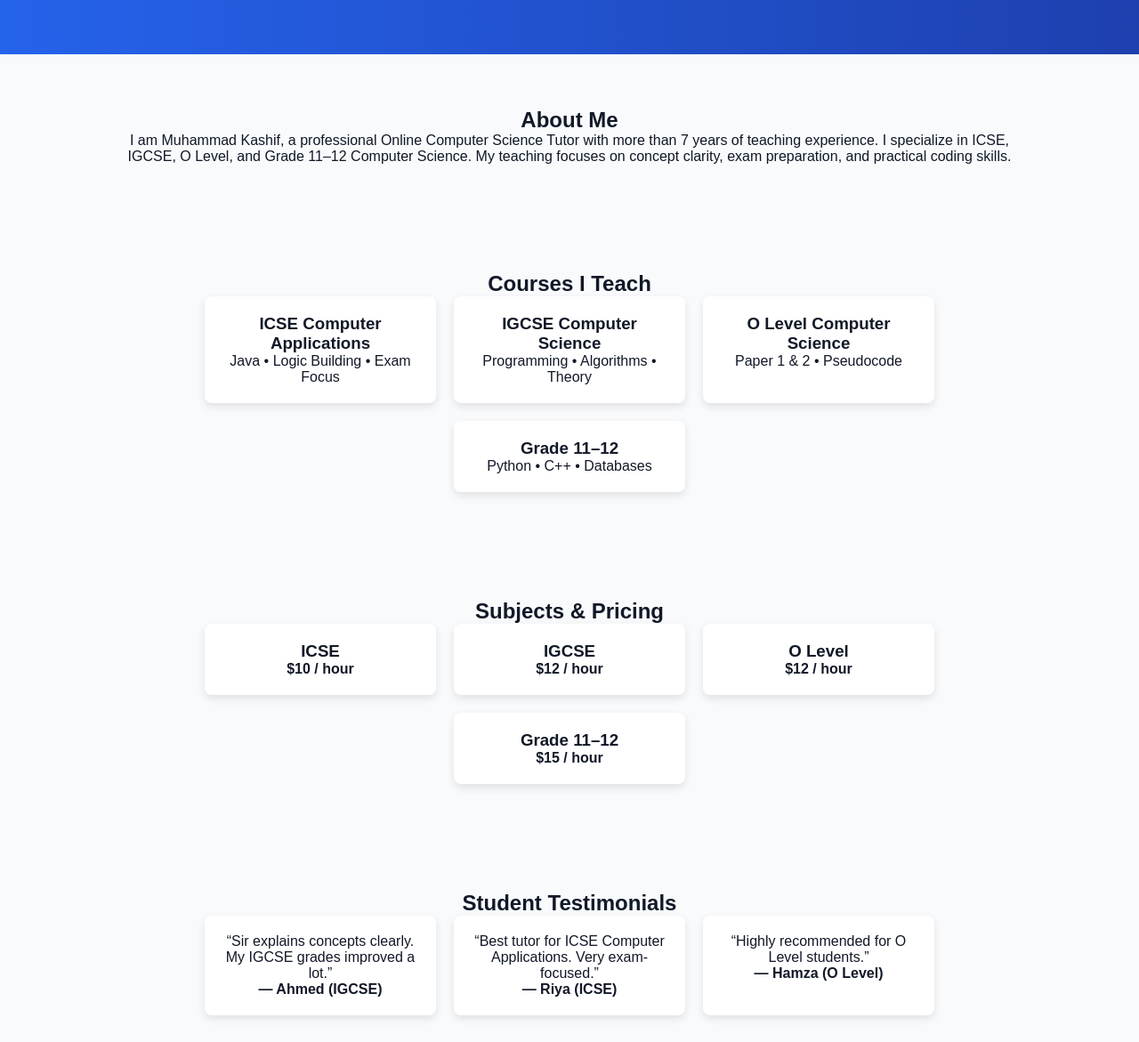
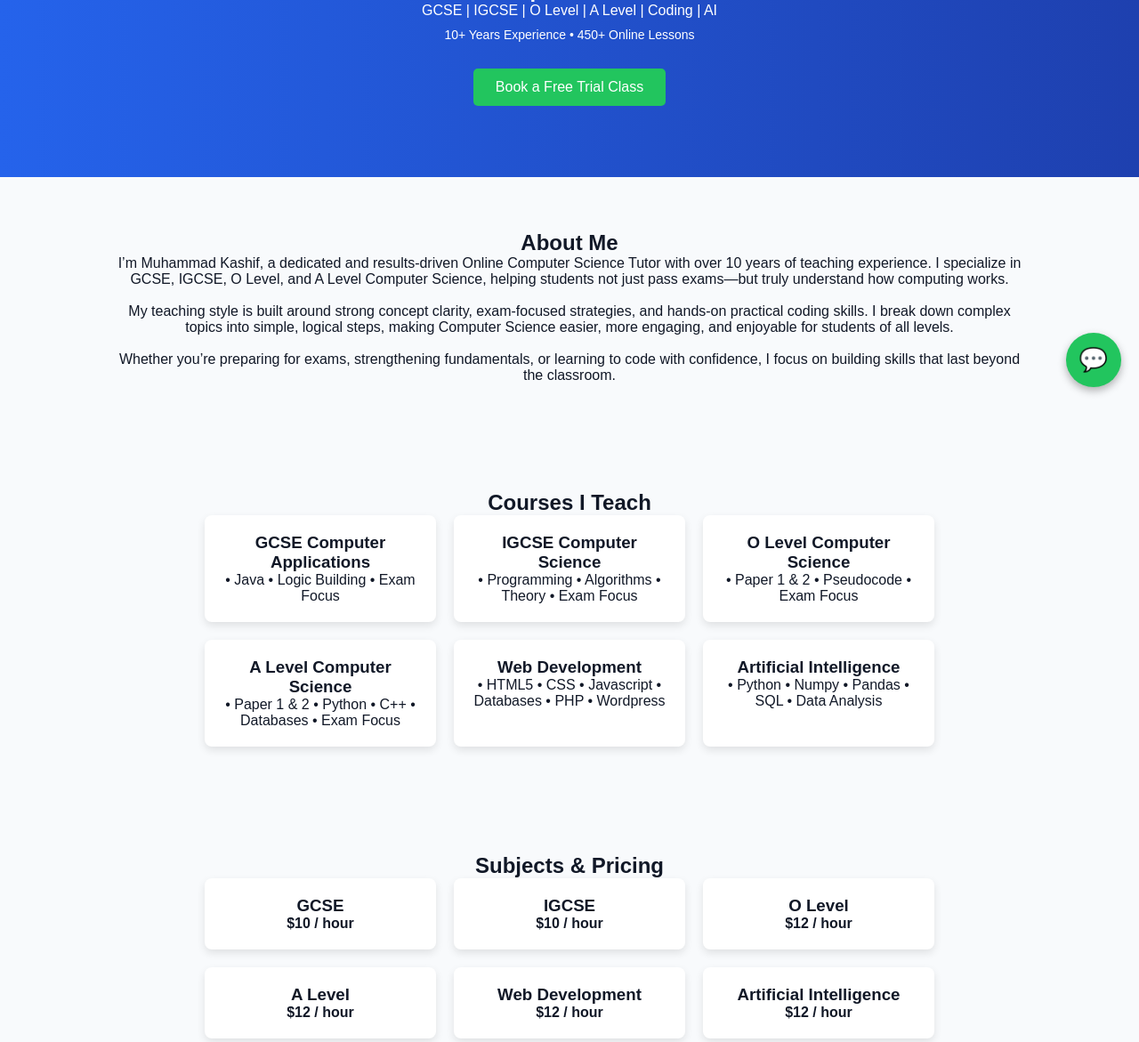
Before and after one commit to MuhammadKashifGashkori/portfolio, a plain HTML site: page index.html in a window 1280 px wide. Shown: the part 345-1516 px from the top of the page at 89% size. Drawn offline with Linux system fonts and the light colour scheme.

Commit message:
final before 6 course

```diff
--- a/CSS/style.css
+++ b/CSS/style.css
@@ -1,8 +1,13 @@
+/* GLOBAL */
 * {
     margin: 0;
     padding: 0;
     box-sizing: border-box;
     font-family: Arial, Helvetica, sans-serif;
+}
+
+html {
+    scroll-behavior: smooth; /* Smooth scrolling */
 }
 
 body {
@@ -17,6 +22,9 @@ nav {
     align-items: center;
     padding: 15px 10%;
     background: #0f172a;
+    position: sticky;
+    top: 0;
+    z-index: 1000;
 }
 
 .logo {
@@ -37,6 +45,11 @@ nav ul li {
 nav ul li a {
     color: white;
     text-decoration: none;
+    transition: 0.3s;
+}
+
+nav ul li a:hover {
+    color: #22c55e;
 }
 
 /* HERO */
@@ -69,6 +82,11 @@ nav ul li a {
     color: white;
     text-decoration: none;
     border-radius: 5px;
+    transition: 0.3s;
+}
+
+.btn:hover {
+    background: #16a34a;
 }
 
 /* SECTIONS */
@@ -90,6 +108,12 @@ section {
     padding: 20px;
     border-radius: 8px;
     box-shadow: 0 4px 10px rgba(0,0,0,0.1);
+    transition: 0.3s;
+}
+
+.card:hover {
+    transform: translateY(-5px);
+    box-shadow: 0 8px 15px rgba(0,0,0,0.2);
 }
 
 /* BOOKING */
@@ -112,7 +136,7 @@ footer {
     padding: 15px;
 }
 
-/* WHATSAPP */
+/* WHATSAPP BUTTON */
 .whatsapp-btn {
     position: fixed;
     bottom: 20px;
@@ -124,6 +148,11 @@ footer {
     border-radius: 50%;
     text-decoration: none;
     box-shadow: 0 4px 10px rgba(0,0,0,0.3);
+    transition: 0.3s;
+}
+
+.whatsapp-btn:hover {
+    background: #16a34a;
 }
 
 /* MOBILE RESPONSIVE */
--- a/index.html
+++ b/index.html
@@ -2,9 +2,14 @@
 <html lang="en">
 <head>
     <meta charset="UTF-8">
+    <meta name="viewport" content="width=device-width, initial-scale=1.0">
+    <meta name="description" content="CodeWithKashif – Online Computer Science Tutor for ICSE, IGCSE, O Level, A Level and Coding">
     <title>Code with Kashif | Online Computer Science Tutor</title>
-    <meta name="viewport" content="width=device-width, initial-scale=1.0">
     <link rel="stylesheet" href="css/style.css">
+    <link rel="icon" type="image/png" href="images/favicon.png">
+    <link rel="icon" type="image/svg+xml" href="images/favicon.svg">
+
+
 </head>
 <body>
 
@@ -22,10 +27,10 @@
 
 <!-- HERO -->
 <section class="hero">
-    <img src="profile.jpg" alt="Tutor Image" class="profile-img">
+    <img src="images/profile.png" alt="Tutor Image" class="profile-img">
     <h1>Online Computer Science Tutor</h1>
-    <p>ICSE | IGCSE | O Level | Grade 11–12</p>
-    <p class="exp">7+ Years Experience • 250+ Online Lessons</p>
+    <p>GCSE | IGCSE | O Level | A Level | Coding | AI</p>
+    <p class="exp">10+ Years Experience • 450+ Online Lessons</p>
     <a href="#booking" class="btn">Book a Free Trial Class</a>
 </section>
 
@@ -33,11 +38,11 @@
 <section id="about">
     <h2>About Me</h2>
     <p>
-        I am Muhammad Kashif, a professional Online Computer Science Tutor
-        with more than 7 years of teaching experience. I specialize in
-        ICSE, IGCSE, O Level, and Grade 11–12 Computer Science.
-        My teaching focuses on concept clarity, exam preparation,
-        and practical coding skills.
+        I’m Muhammad Kashif, a dedicated and results-driven Online Computer Science Tutor with over 10 years of teaching experience. I specialize in GCSE, IGCSE, O Level, and A Level Computer Science, helping students not just pass exams—but truly understand how computing works.
+        <br><br>
+        My teaching style is built around strong concept clarity, exam-focused strategies, and hands-on practical coding skills. I break down complex topics into simple, logical steps, making Computer Science easier, more engaging, and enjoyable for students of all levels.
+        <br><br>
+        Whether you’re preparing for exams, strengthening fundamentals, or learning to code with confidence, I focus on building skills that last beyond the classroom.
     </p>
 </section>
 
@@ -46,20 +51,28 @@
     <h2>Courses I Teach</h2>
     <div class="cards">
         <div class="card">
-            <h3>ICSE Computer Applications</h3>
-            <p>Java • Logic Building • Exam Focus</p>
+            <h3>GCSE Computer Applications</h3>
+            <p>• Java • Logic Building • Exam Focus</p>
         </div>
         <div class="card">
             <h3>IGCSE Computer Science</h3>
-            <p>Programming • Algorithms • Theory</p>
+            <p>• Programming • Algorithms • Theory • Exam Focus</p>
         </div>
         <div class="card">
             <h3>O Level Computer Science</h3>
-            <p>Paper 1 & 2 • Pseudocode</p>
+            <p>• Paper 1 & 2 • Pseudocode • Exam Focus</p>
         </div>
         <div class="card">
-            <h3>Grade 11–12</h3>
-            <p>Python • C++ • Databases</p>
+            <h3>A Level Computer Science</h3>
+            <p>• Paper 1 & 2 • Python • C++ • Databases • Exam Focus </p>
+        </div>
+        <div class="card">
+            <h3>Web Development</h3>
+            <p>• HTML5 • CSS • Javascript • Databases • PHP • Wordpress</p>
+        </div>
+        <div class="card">
+            <h3>Artificial Intelligence</h3>
+            <p>• Python • Numpy • Pandas • SQL • Data Analysis</p>
         </div>
     </div>
 </section>
@@ -69,20 +82,28 @@
     <h2>Subjects & Pricing</h2>
     <div class="cards">
         <div class="card">
-            <h3>ICSE</h3>
+            <h3>GCSE</h3>
             <strong>$10 / hour</strong>
         </div>
         <div class="card">
             <h3>IGCSE</h3>
-            <strong>$12 / hour</strong>
+            <strong>$10 / hour</strong>
         </div>
         <div class="card">
             <h3>O Level</h3>
             <strong>$12 / hour</strong>
         </div>
         <div class="card">
-            <h3>Grade 11–12</h3>
-            <strong>$15 / hour</strong>
+            <h3>A Level</h3>
+            <strong>$12 / hour</strong>
+        </div>
+        <div class="card">
+            <h3>Web Development</h3>
+            <strong>$12 / hour</strong>
+        </div>
+        <div class="card">
+            <h3>Artificial Intelligence</h3>
+            <strong>$12 / hour</strong>
         </div>
     </div>
 </section>
@@ -125,4 +146,13 @@
     </p>
 </section>
 
-<!--
+<!-- FOOTER -->
+<footer>
+    &copy; 2026 CodeWithKashif | All Rights Reserved
+</footer>
+
+<!-- WHATSAPP BUTTON -->
+<a href="https://wa.me/923100849227" class="whatsapp-btn" target="_blank">💬</a>
+
+</body>
+</html>
```
Also changed, not shown: images/favicon.jpg (added), images/favicon.svg (added), images/profile.png (added).
